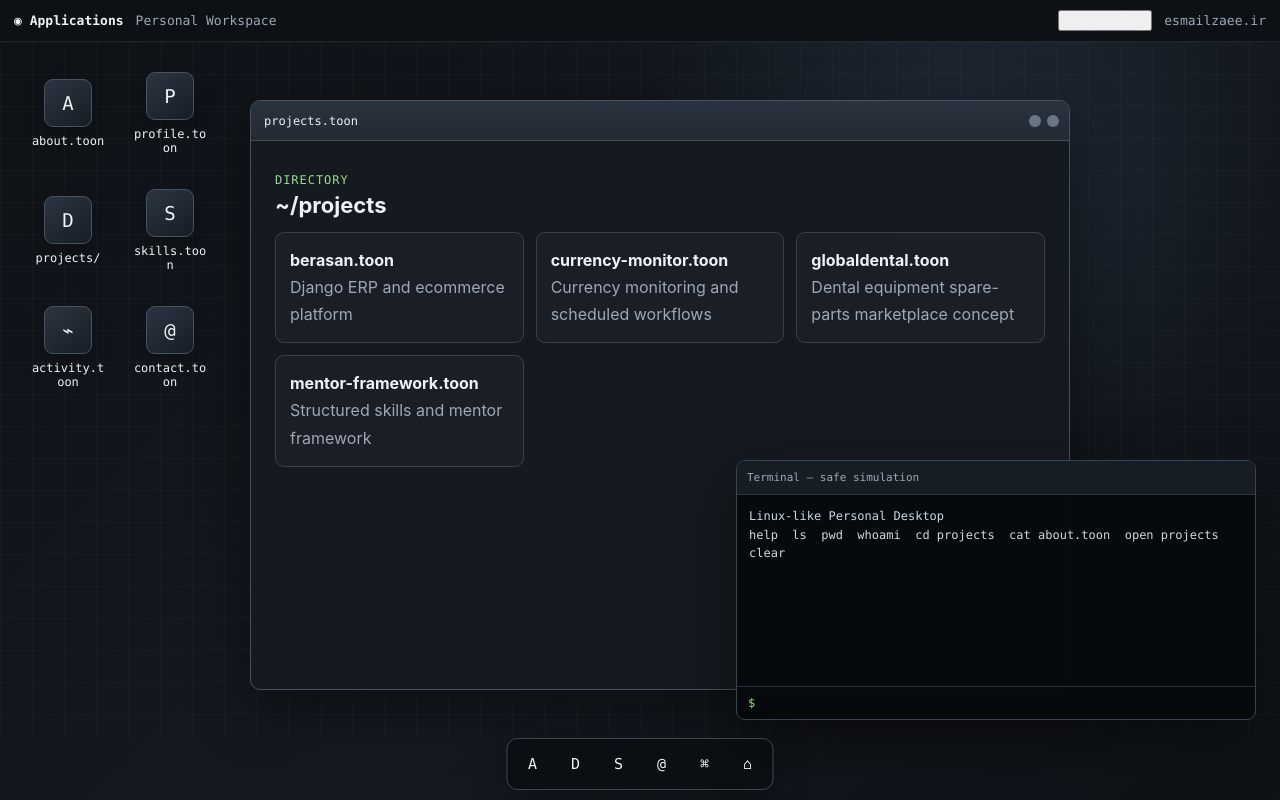
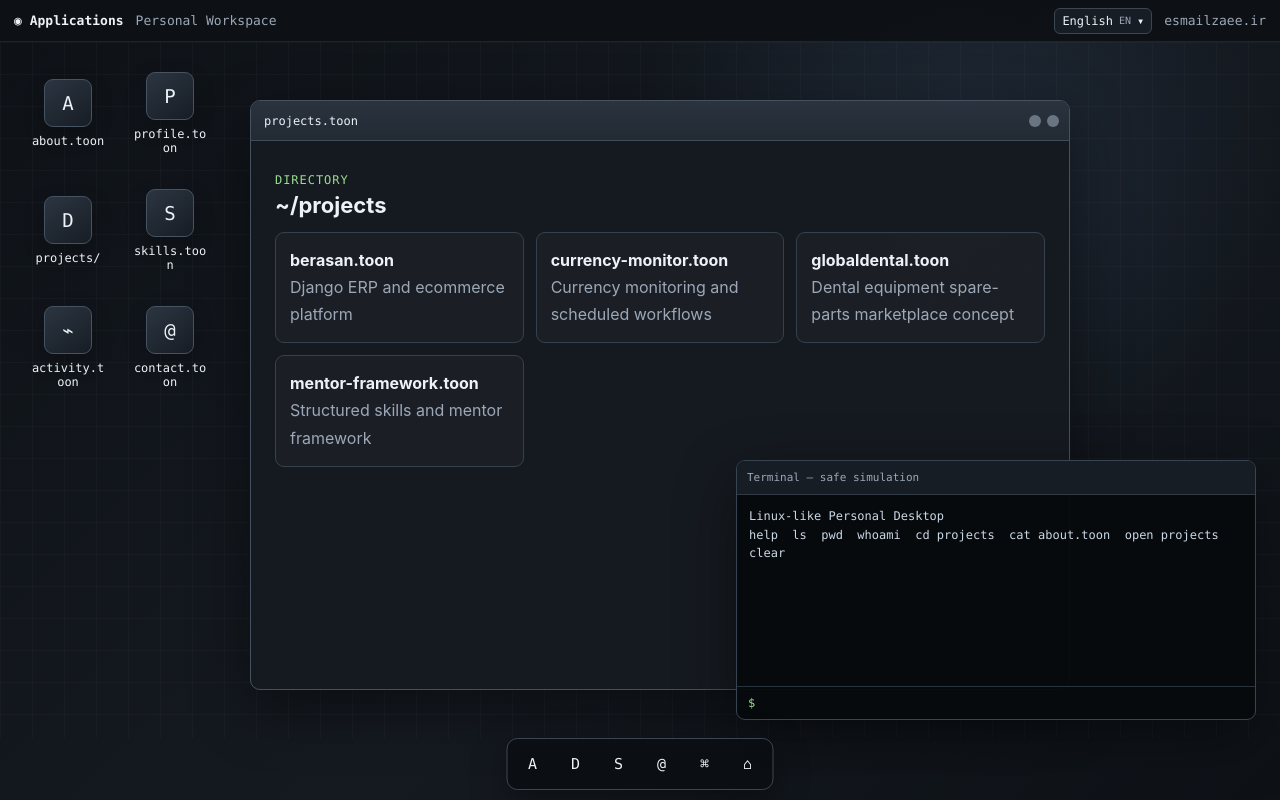
Before and after one commit to stableagent/esmailzaee-ir, a Next.js app: page /en/projects/berasan in a window 1280 px wide. Built offline with nearby package versions, Linux system fonts and the light colour scheme.

Commit message:
Style compact language selection popup

```diff
--- a/app/globals.css
+++ b/app/globals.css
@@ -3,7 +3,8 @@
 .desktop{min-height:100vh;background:radial-gradient(circle at 75% 20%,rgba(76,110,150,.18),transparent 28%),linear-gradient(135deg,#0e1217,#151a21 55%,#0e1217);position:relative;overflow:hidden}
 .desktop-grid{position:absolute;inset:42px 0 62px;background-image:linear-gradient(rgba(255,255,255,.025) 1px,transparent 1px),linear-gradient(90deg,rgba(255,255,255,.025) 1px,transparent 1px);background-size:32px 32px;pointer-events:none}
 .topbar{height:42px;background:rgba(13,16,21,.94);border-bottom:1px solid rgba(255,255,255,.08);display:flex;align-items:center;justify-content:space-between;padding:0 14px;position:relative;z-index:20;font:13px var(--mono)}
-.topbar-left,.topbar-right{display:flex;align-items:center;gap:12px}.brand{font-weight:700}.status{color:var(--muted)}
+.topbar-left,.topbar-right{display:flex;align-items:center;gap:12px}.brand{font-weight:700}
+.language-switcher{position:relative}.language-button{display:flex;align-items:center;gap:6px;border:1px solid #3b4652;background:#171d24;color:var(--text);border-radius:6px;padding:5px 7px;cursor:pointer;font:12px var(--mono)}.language-button:hover{background:#202832}.language-code{color:var(--muted);font-size:10px}.language-menu{position:absolute;top:calc(100% + 6px);right:0;min-width:150px;padding:4px;background:rgba(13,16,21,.98);border:1px solid #3b4652;border-radius:7px;box-shadow:0 14px 32px rgba(0,0,0,.45);z-index:50}.language-option{display:flex;align-items:center;justify-content:space-between;gap:18px;padding:6px 8px;border-radius:5px;font:12px var(--mono)}.language-option:hover,.language-option.active{background:rgba(255,255,255,.08)}.language-option.active{color:var(--accent)}.language-native{white-space:nowrap}.status{color:var(--muted)}
 .workspace{position:relative;z-index:2;height:calc(100vh - 104px);padding:22px}
 .desktop-icons{display:grid;grid-template-columns:repeat(2,92px);gap:18px 10px;width:200px}
 .icon-button{width:92px;min-height:84px;border:0;background:transparent;cursor:pointer;border-radius:10px;padding:8px;text-align:center}.icon-button:hover{background:rgba(255,255,255,.07)}
```
